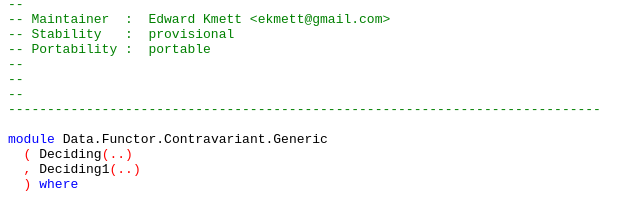
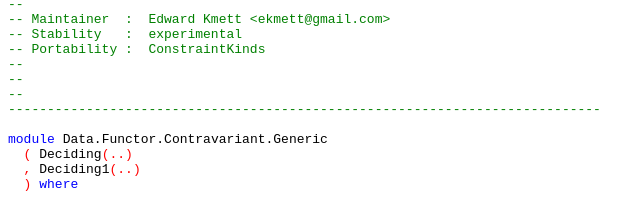
Before and after one commit to ekmett/contravariant, a plain HTML site: page src/Data-Functor-Contravariant-Generic.html in a window 1280 px wide. Shown: the part 271-475 px from the top of the page, 0-640 px from the left. Drawn offline with Linux system fonts and the light colour scheme.

Commit message:
updated haddocks

```diff
--- a/src/Data-Functor-Contravariant-Generic.html
+++ b/src/Data-Functor-Contravariant-Generic.html
@@ -26,8 +26,8 @@
 <a name="line-17"></a><span class='hs-comment'>-- License     :  BSD-style (see the file LICENSE)</span>
 <a name="line-18"></a><span class='hs-comment'>--</span>
 <a name="line-19"></a><span class='hs-comment'>-- Maintainer  :  Edward Kmett &lt;ekmett@gmail.com&gt;</span>
-<a name="line-20"></a><span class='hs-comment'>-- Stability   :  provisional</span>
-<a name="line-21"></a><span class='hs-comment'>-- Portability :  portable</span>
+<a name="line-20"></a><span class='hs-comment'>-- Stability   :  experimental</span>
+<a name="line-21"></a><span class='hs-comment'>-- Portability :  ConstraintKinds</span>
 <a name="line-22"></a><span class='hs-comment'>--</span>
 <a name="line-23"></a><span class='hs-comment'>--</span>
 <a name="line-24"></a><span class='hs-comment'>--</span>
```
Also changed, not shown: Data-Functor-Contravariant-Generic.html (+1 -1 lines), 1 other file.
